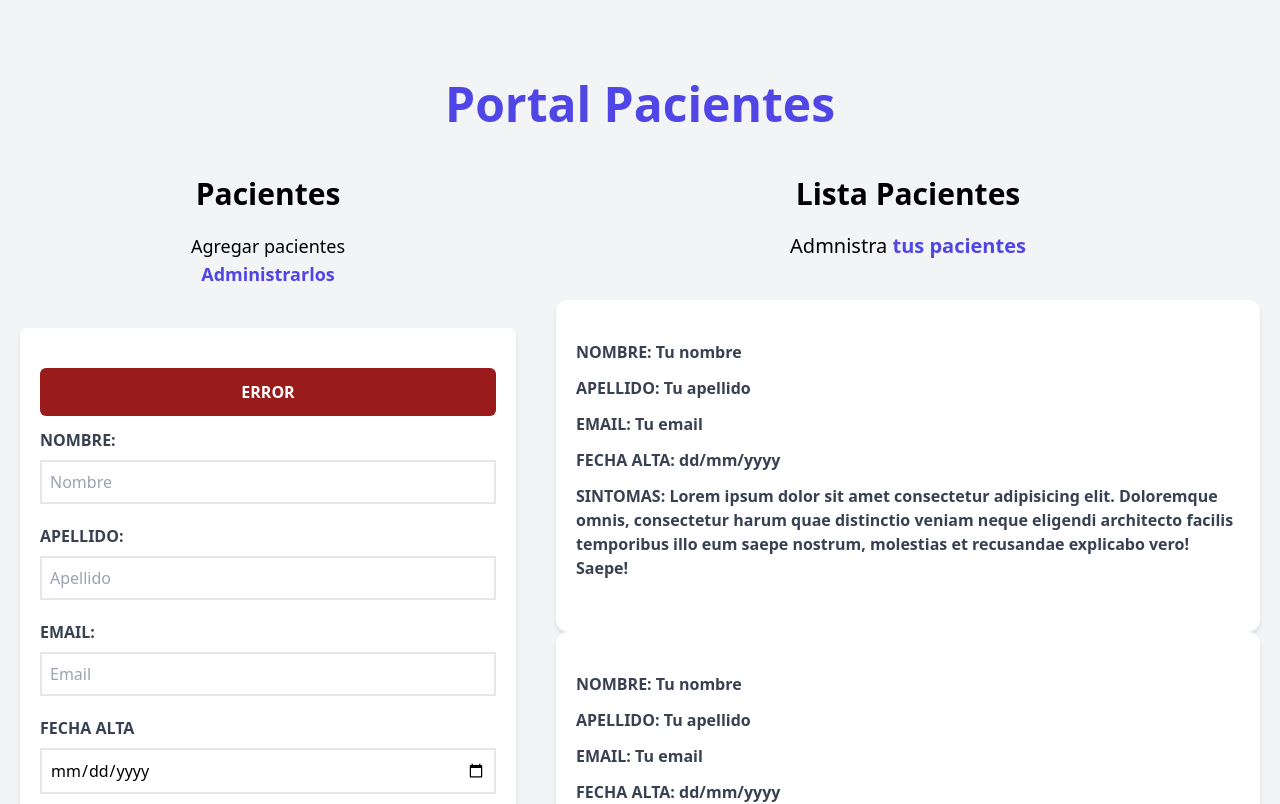
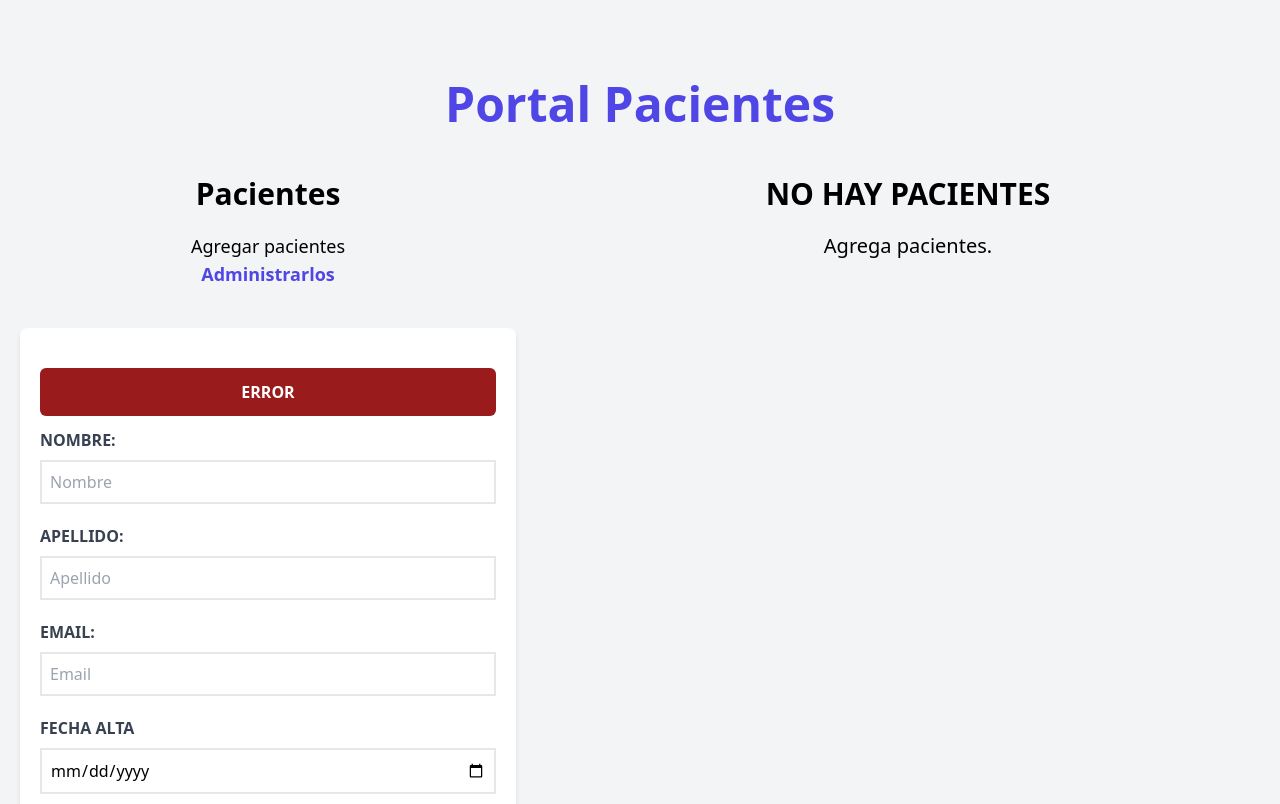
Before and after one commit to elecalderon1501/Patient-Portal, a React (Vite) app: page / in a window 1280 px wide. Shown: the top 804 px of the page. Built offline with nearby package versions, Linux system fonts and the light colour scheme.

Commit message:
Button edit and delete

```diff
--- a/src/App.jsx
+++ b/src/App.jsx
@@ -5,16 +5,15 @@ import PatientList from './components/PatientList'
 
 function App() {
   const [pacientes, setPacientes] = useState([])
+  const [paciente, setPaciente] = useState({})
 
   return (
     <div className="container mx-auto mt-20">
       <Header />
-      <div className='mt-12 md:flex'>
-      {/* md->mediaquery */}
-      <Form
-      pacientes={pacientes}
-      setPacientes={setPacientes} />
-      <PatientList />
+      <div className="mt-12 md:flex">
+        {/* md->mediaquery */}
+        <Form pacientes={pacientes} setPacientes={setPacientes} paciente={paciente}/>
+        <PatientList pacientes={pacientes} setPaciente={setPaciente}/>
       </div>
     </div>
   )
--- a/src/components/Form.jsx
+++ b/src/components/Form.jsx
@@ -1,7 +1,7 @@
-import React, { useState } from 'react'
+import React, { useState, useEffect } from 'react'
 import Error from './Error'
 
-const Form = ({ pacientes, setPacientes }) => {
+const Form = ({ pacientes, setPacientes, paciente }) => {
   const [name, setName] = useState('')
   const [lastName, setLastName] = useState('')
   const [email, setEmail] = useState('')
@@ -9,24 +9,33 @@ const Form = ({ pacientes, setPacientes }) => {
   const [sintomas, setSintomas] = useState('')
   const [error, setError] = useState('false')
 
-  const handleSubmit = e => {
+
+//-------------------------------------------------------------
+  const generarId = () => {
+    const random = Math.random().toString(36).substring(2);
+    const fecha = Date.now().toString(36)
+
+    return random + fecha
+  }
+//-------------------------------------------------------------
+  const handleSubmit = (e) => {
     e.preventDefault()
     //VALIDACION
     if ([name, lastName, email, date, sintomas].includes('')) {
       setError('true')
       return
     }
-
     setError(false)
 
-    const objetoPaciente = {
+    const objectoPaciente = {
       name,
       lastName,
       email,
       date,
       sintomas,
+      id: generarId()
     }
-    setPacientes([...pacientes, objetoPaciente])
+    setPacientes([...pacientes, objectoPaciente])
 
     //reinicio form
     setName('')
--- a/src/components/Patient.jsx
+++ b/src/components/Patient.jsx
@@ -1,33 +1,39 @@
 
-const Patient = () => {
+const Patient = ({paciente, setPaciente}) => {
+const {name, lastName, email, date, sintomas} = paciente;
+
   return (
 
       <div className="mx-5 bg-white shadow-md px-5 py-10 rounded-xl">
         <p className="font-bold mb-3 text-gray-700 uppercase">
-          Nombre: <span className="front-normal normal-case"> Tu nombre</span>
+          Nombre: <span className="front-normal normal-case"> {name}</span>
         </p>
 
         <p className="font-bold mb-3 text-gray-700 uppercase">
           Apellido:{' '}
-          <span className="front-normal normal-case"> Tu apellido</span>
+          <span className="front-normal normal-case"> {lastName}</span>
         </p>
         <p className="font-bold mb-3 text-gray-700 uppercase">
-          Email: <span className="front-normal normal-case"> Tu email</span>
+          Email: <span className="front-normal normal-case"> {email}</span>
         </p>
         <p className="font-bold mb-3 text-gray-700 uppercase">
           Fecha Alta:{' '}
-          <span className="front-normal normal-case"> dd/mm/yyyy</span>
+          <span className="front-normal normal-case"> {date}</span>
         </p>
         <p className="font-bold mb-3 text-gray-700 uppercase">
           Sintomas:{' '}
           <span className="front-normal normal-case">
             {' '}
-            Lorem ipsum dolor sit amet consectetur adipisicing elit. Doloremque
-            omnis, consectetur harum quae distinctio veniam neque eligendi
-            architecto facilis temporibus illo eum saepe nostrum, molestias et
-            recusandae explicabo vero! Saepe!
+            {sintomas}
           </span>
         </p>
+        <div>
+          <button type="button" className="py-2 px-10 bg-indigo-600 hover:bg-indigo-700 text-white font-bold uppercase rounded-lg"
+          onClick={() => setPaciente(paciente)}> Editar
+          </button>
+          <button type="button" className="py-2 px-10 bg-red-600 hover:bg-red-700 text-white font-bold uppercase rounded-lg" onClick={() => setPaciente(paciente)}> Eliminar
+          </button>
+        </div>
     </div>
   )
 }
--- a/src/components/PatientList.jsx
+++ b/src/components/PatientList.jsx
@@ -1,16 +1,30 @@
 import Patient from './Patient'
 
-const PatientList = () => {
+const PatientList = ({ pacientes, setPaciente }) => {
+  // console.log(patients)
   return (
     <div className="md:w-1/2 lg:w-3/5 md:h-screen overflow-y-scroll">
       {/* overflow-y-scroll--> me genera un scroll en la parte de las card patient  md->toma todo el ancho disponible*/}
-      <h2 className="font-black text-3xl text-center">Lista Pacientes</h2>
+      {pacientes && pacientes.length ? (
+        <>
+        <h2 className="font-black text-3xl text-center">Lista Pacientes</h2>
       <p className="text-xl mt-5 mb-10 text-center">
-        Admnistra <span className="text-indigo-600 font-bold">tus pacientes</span>
+        Admnistra{' '}
+        <span className="text-indigo-600 font-bold">tus pacientes</span>
       </p>
-      <Patient />
-      <Patient />
-      <Patient />
+      {pacientes.map(paciente => (
+        <Patient key={paciente.id} paciente={paciente} setPaciente={setPaciente} />
+      ))}
+      </>
+      ) :
+      (
+        <>
+         <h2 className="font-black text-3xl text-center">NO HAY PACIENTES</h2>
+      <p className="text-xl mt-5 mb-10 text-center">
+        Agrega pacientes.{' '}
+      </p></>
+
+      )}
     </div>
   )
 }
```
